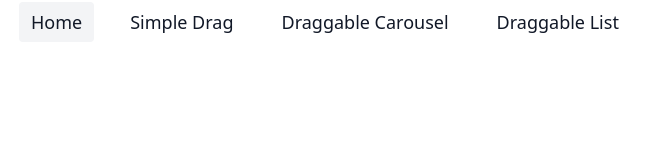
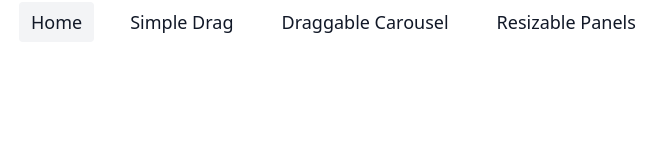
Before and after one commit to Girish21/react-spring-gestures, a React (Vite) app: page / in a window 1280 px wide. Shown: the top 160 px of the page, without its empty margins (221-887 px from the left). Built offline with nearby package versions, Linux system fonts and the light colour scheme.

Commit message:
nav responsive fixes

```diff
--- a/src/components/nav.tsx
+++ b/src/components/nav.tsx
@@ -21,7 +21,7 @@ const NavLinks = [
   { path: '/', label: 'Home' },
   { path: 'simple-drag', label: 'Simple Drag' },
   { path: 'draggable-carousel', label: 'Draggable Carousel' },
-  { path: 'draggable-list', label: 'Draggable List' },
+  { path: 'resizable-panels', label: 'Resizable Panels' },
 ] as const
 
 function NavLink(props: Omit<NavLinkProps, 'className'>) {
@@ -73,7 +73,7 @@ function MobileNav() {
     <>
       <button
         onClick={() => setShowNav('open')}
-        className='ml-auto h-8 w-8 p-1 md:hidden'
+        className='ml-auto h-8 w-8 p-1 lg:hidden'
         aria-label='Open navigation'
       >
         <HamburgerSvg aria-hidden className='h-full w-full text-black' />
@@ -119,9 +119,9 @@ function MobileNav() {
 
 function DesktopNav() {
   return (
-    <ul className='hidden items-center gap-6 md:flex'>
+    <ul className='hidden items-center gap-6 lg:flex lg:flex-nowrap'>
       {NavLinks.map(({ path, label }) => (
-        <li key={path}>
+        <li key={path} className='flex-shrink-0'>
           <NavLink to={path}>{label}</NavLink>
         </li>
       ))}
@@ -131,7 +131,7 @@ function DesktopNav() {
 
 export function Nav() {
   return (
-    <header className='p-2 md:mx-auto md:w-app-content md:px-0'>
+    <header className='p-2 lg:mx-auto lg:w-app-content lg:px-0'>
       <nav className='flex items-end md:items-center'>
         <DesktopNav />
         <MobileNav />
```
